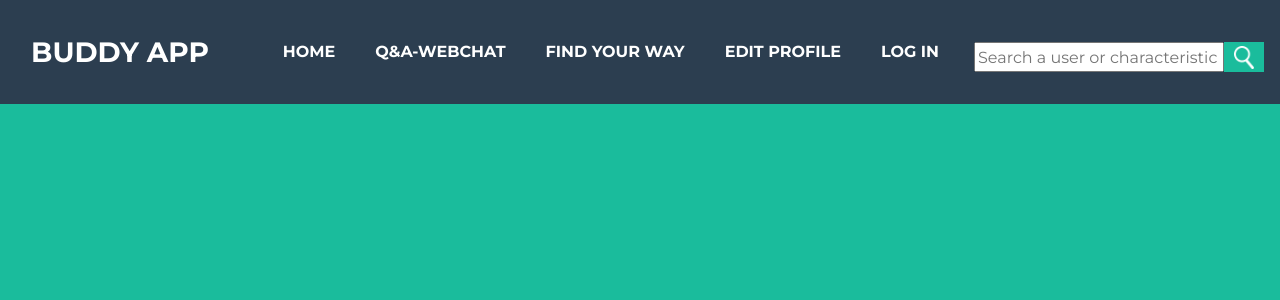
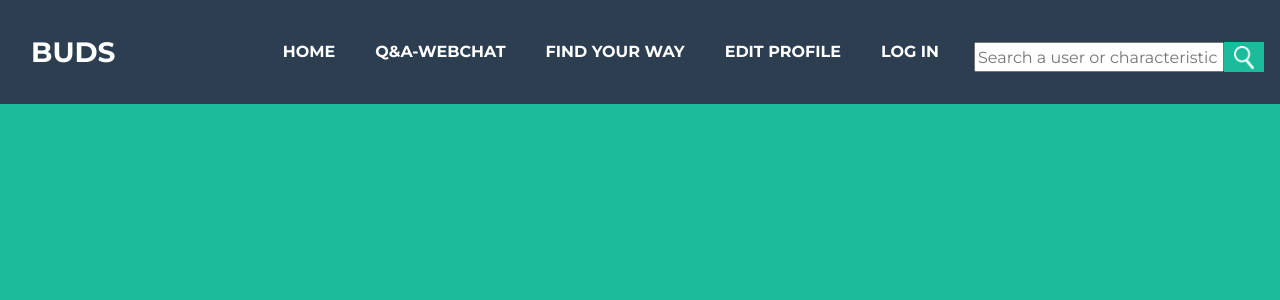
Before and after one commit to RaniVerelst/BuddyApp, a PHP site: page /index.php in a window 1280 px wide. Shown: the top 300 px of the page. Run offline with PHP 8.4, Linux system fonts and the light colour scheme; data that the repository does not hold is empty.

Commit message:
Update header.php

```diff
--- a/header.php
+++ b/header.php
@@ -40,7 +40,7 @@ if (isset($_SESSION["user_id"])) {
 <!-- Navigation -->
 <nav class="navbar navbar-expand-lg bg-secondary text-uppercase" id="mainNav">
   <div class="container">
-    <a class="navbar-brand js-scroll-trigger" href="#page-top">Buddy App</a>
+    <a class="navbar-brand js-scroll-trigger" href="#page-top">Buds</a>
     <button class="navbar-toggler navbar-toggler-right text-uppercase font-weight-bold bg-primary text-white rounded" type="button" data-toggle="collapse" data-target="#navbarResponsive" aria-controls="navbarResponsive" aria-expanded="false" aria-label="Toggle navigation">
       Menu
       <i class="fas fa-bars"></i>
```
